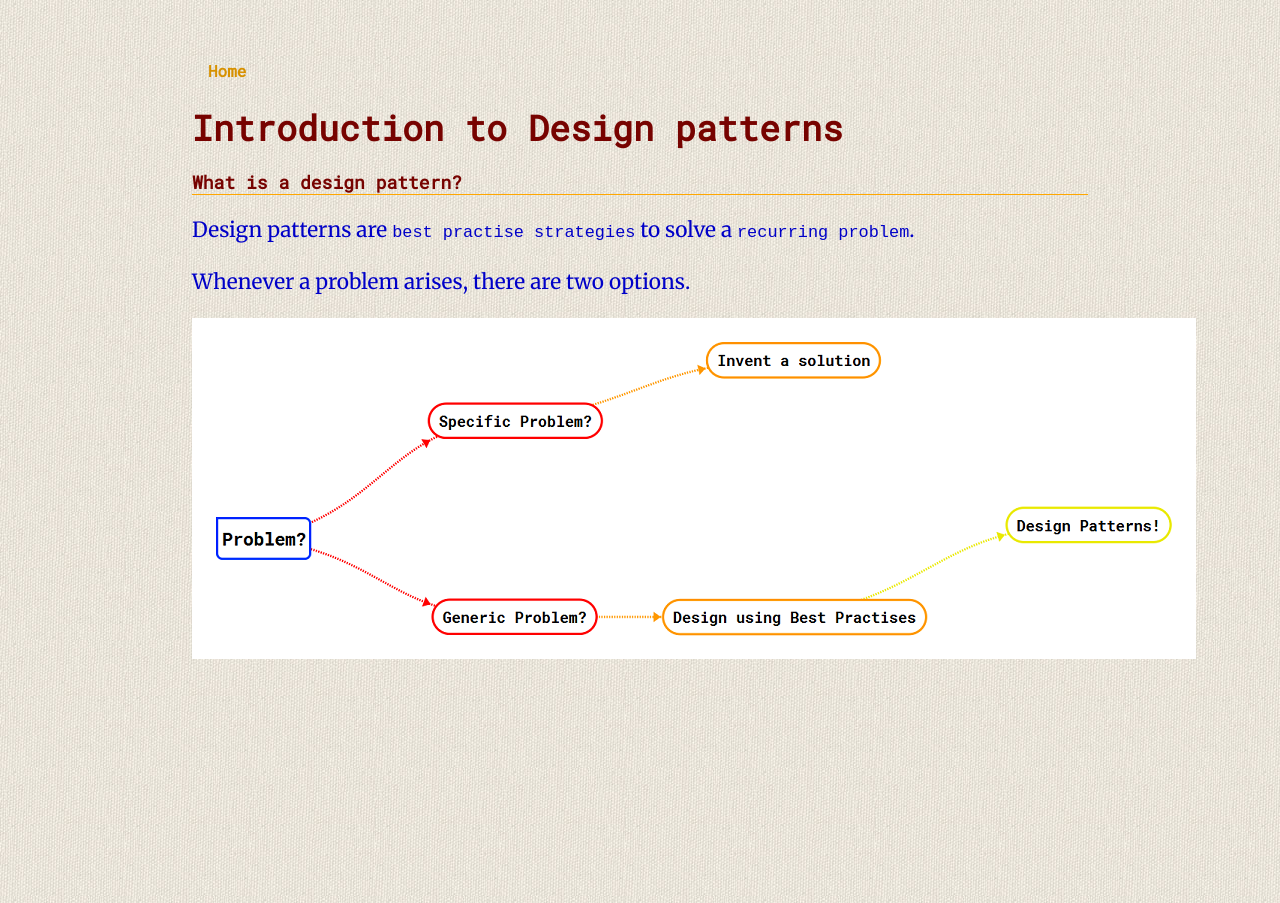
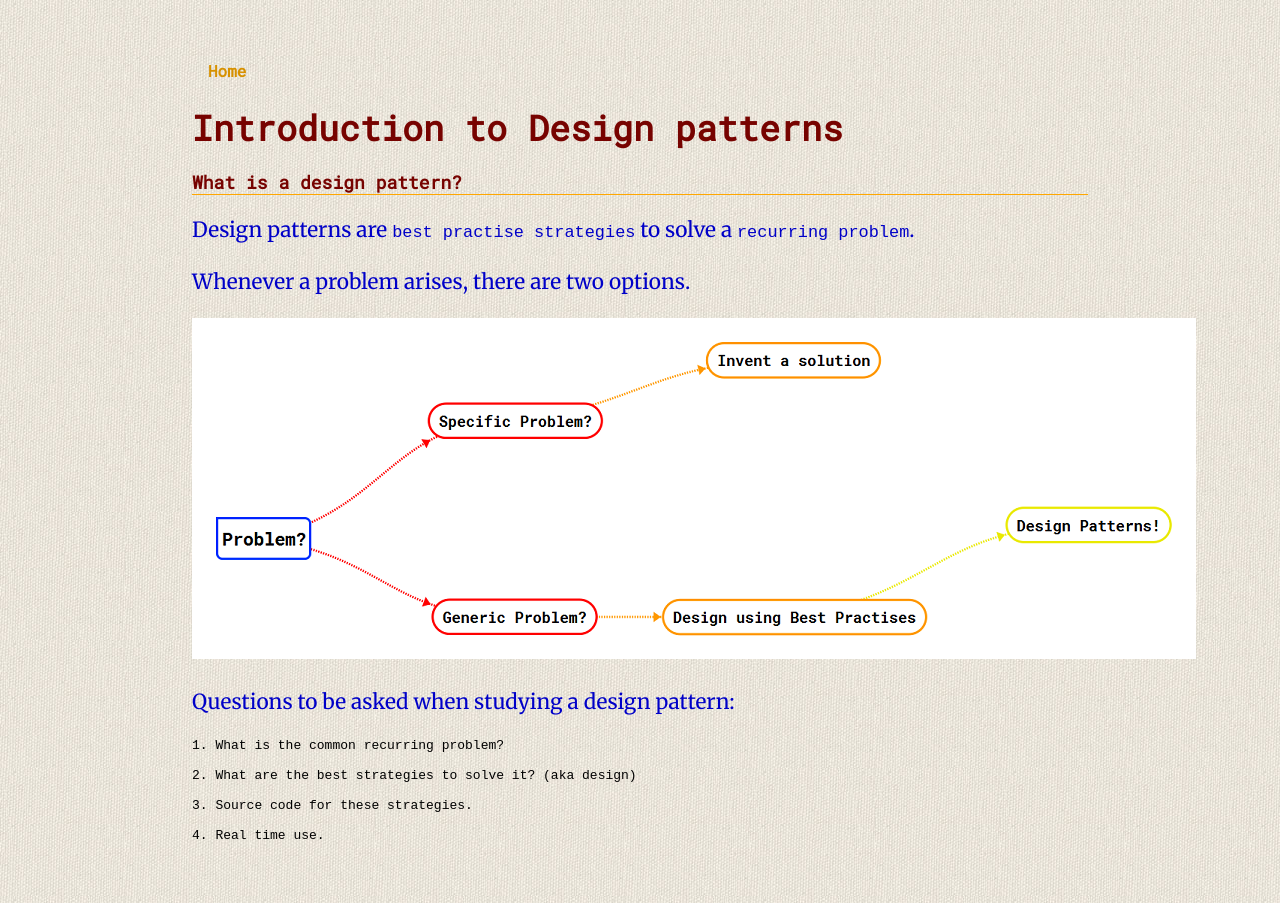
Before and after one commit to Jokestir/Jokestir.github.io, a Jekyll site: the page built from DesignPatterns/Introduction.md, in a window 1280 px wide. Built offline with Jekyll 4.4.1, drawn with Linux system fonts in a browser that asks for light colours.

Commit message:
update desgin patterns and cs fundamentals

```diff
--- /dev/null
+++ b/CSfundamentals/index.html
@@ -0,0 +1,4 @@
+---
+title: CS fundamentals
+layout: toc
+---
--- a/DesignPatterns/Introduction.md
+++ b/DesignPatterns/Introduction.md
@@ -13,3 +13,13 @@ Whenever a problem arises, there are two options.
 
 
 ![Type of Problem]({{ site.url }}/assets/problem_design_patterns.png){:class="img-responsive"}
+
+Questions to be asked when studying a design pattern:
+
+	1. What is the common recurring problem?
+
+	2. What are the best strategies to solve it? (aka design)
+
+	3. Source code for these strategies.
+
+	4. Real time use.
--- a/Incomplete/index.html
+++ /dev/null
@@ -1,4 +0,0 @@
----
-title: Incomplete notes
-layout: toc
----
```
Also changed, not shown: CSfundamentals/csd_fundamentals.md (added, +12 -0 lines), Java/csd_fundamentals.md (deleted, +0 -5 lines).
